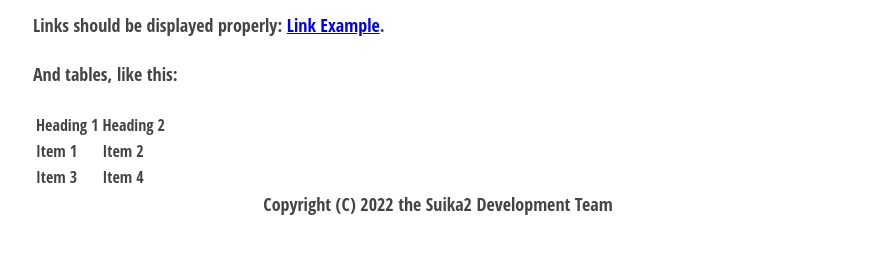
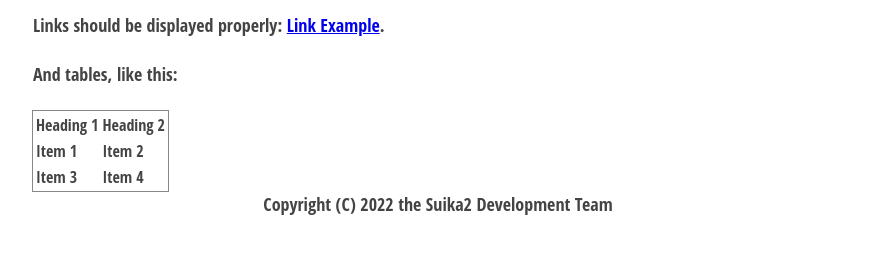
Before and after one commit to suika2engine/suika2engine.github.io, a Jekyll site: the page built from docs/doc-test.md, in a window 1280 px wide. Shown: the part 597-851 px from the top of the page, without its empty margins (202-1076 px from the left). Built offline with Jekyll 4.4.1, drawn with Linux system fonts in a browser that asks for light colours; our own code applies the rules of GitHub Pages for plain Markdown files.

Commit message:
Update article-style.css

```diff
--- a/styles/article-style.css
+++ b/styles/article-style.css
@@ -138,6 +138,12 @@ pre {
   outline: 1px solid var(--Grey);
 }
 
+table {
+  outline: 1px solid var(--Grey);
+}
+
+
+
 button {
   text-decoration: none;
   width: 140px;
```
